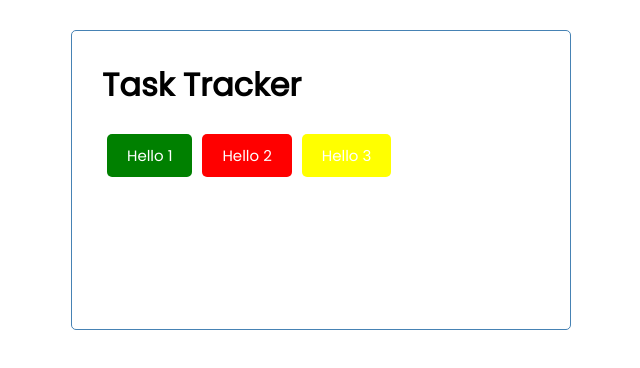
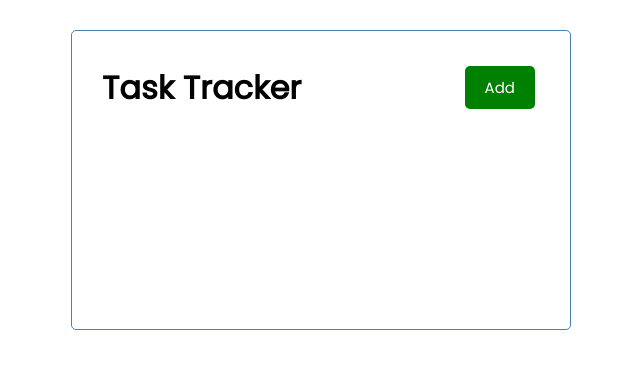
Before and after one commit to ruchiragoswami/react-task-tracker, a React (Create React App) app in the folder task-tracker/: page / in a window 1280 px wide. Shown: the top 368 px of the page, without its empty margins (319-959 px from the left). Built offline with nearby package versions, Linux system fonts and the light colour scheme.

Commit message:
components styled
practised components

```diff
--- a/task-tracker/src/App.js
+++ b/task-tracker/src/App.js
@@ -1,21 +1,23 @@
 import Header from './compnents/Header';
-import Button from "./compnents/Button";
+// import Button from "./compnents/Button";
 
 function App() {
-  const name = "Brad";
-  const x = true;
+  // const name = "Brad";
+  // const x = true;
 
   return (
     <div className = "container" >
 
       <Header />
-      <Button color="green" text="Hello 1"/>
-      <Button color="red" text="Hello 2" />
-      <Button color="yellow" text="Hello 3"/>
+
+
 
     </div>
 
     );
   }
 
+
+
+
   export default App;
--- a/task-tracker/src/compnents/Button.js
+++ b/task-tracker/src/compnents/Button.js
@@ -1,11 +1,26 @@
 // import React from 'react'
+import propTypes from 'prop-types';
+
+const clickHandler = () => {
+    console.log("clicked");
+}
+
 
 const Button = ({color, text}) => {
     return (
-    <button  style={{backgroundColor : color}} className="btn">
+    <button onClick={clickHandler} style={{backgroundColor : color}} className="btn">
             {text}
         </button>
     )
 }
 
+Button.defaultProps = {
+    color: 'steelblue'
+}
+
+Button.propTypes = {
+    text: propTypes.string,
+    color: propTypes.string
+}
+
 export default Button
--- a/task-tracker/src/compnents/Header.js
+++ b/task-tracker/src/compnents/Header.js
@@ -1,4 +1,5 @@
 // import React from 'react'
+import Button from "./Button";
 
 const Header = ({title}) => {
     return (
@@ -6,8 +7,10 @@ const Header = ({title}) => {
             <h1> {title} </h1>
             {/* <button className='btn'> Add </button> */}
 
+            <Button color="green" text="Add"/>
+
+
         </header>
-
 
 
     )
```
